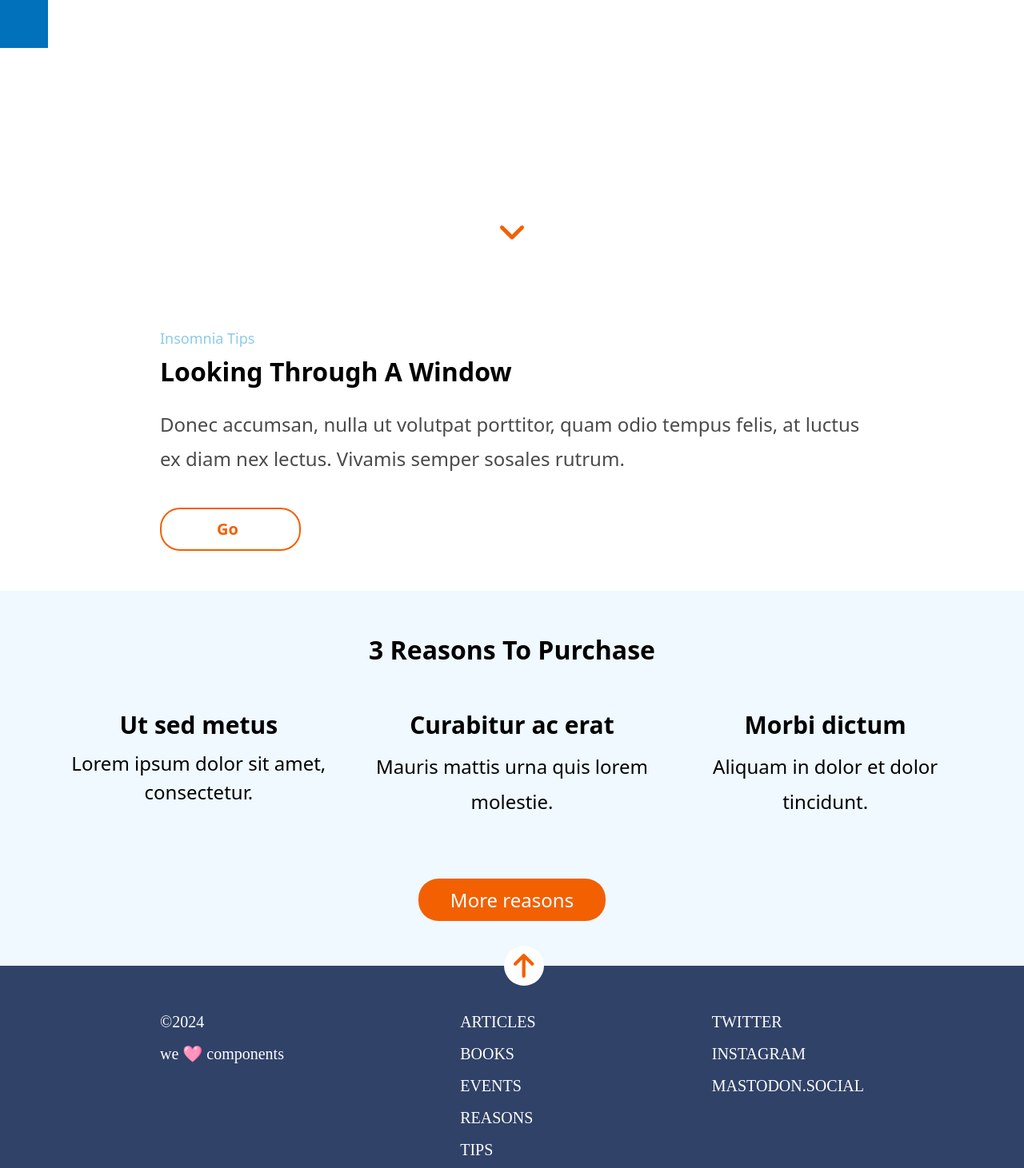
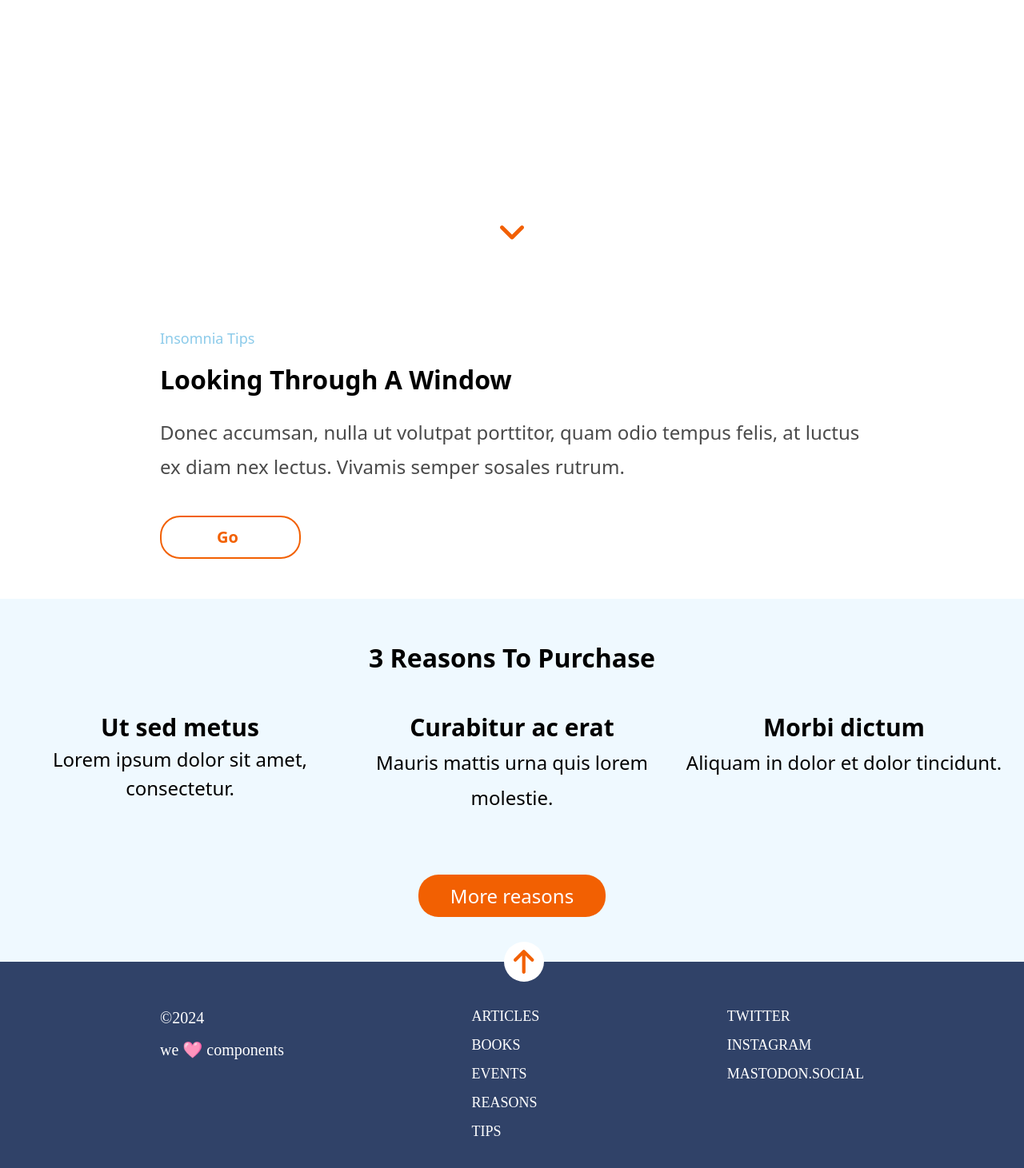
Before and after one commit to Adalab/modulo-1-evaluacion-final-Raquelcb24, a website built with Vite: page src/index.html in a window 1280 px wide. Shown: the top 1461 px of the page at 80% size. Built offline with nearby package versions, Linux system fonts and the light colour scheme; files whose address does not match are found by name.

Commit message:
versions updated

```diff
--- a/src/partials/header.html
+++ b/src/partials/header.html
@@ -1,9 +1,5 @@
 <header class="header">
-  <a class="header__burguer" href="https://adalab.es/">
-    <!-- <img class="header__burguer--mobile" src="../images/menu.png" alt="menu hamburguesa">
-    <img class="header__burguer--tablet" src="../images/menu3.png" alt="menu hamburguesa">
-    <img class="header__burguer--desktop" src="../images/ico-menu-pc.png" alt="menu hamburguesa"> -->
-  </a>
+  <a class="header__burguer" href="https://adalab.es/"></a>
   <nav class="nav" >
     <ul class="nav__menu">
       <li class="nav__menu--link"><a href="#">item1</a></li>
--- a/src/scss/layout/_footer.scss
+++ b/src/scss/layout/_footer.scss
@@ -42,6 +42,7 @@
       padding-bottom: 30px;
    }
    @media all and (min-width: 768px){
+
       display: flex;
       flex-direction: row;
       justify-content: space-between;
@@ -56,9 +57,11 @@
       }
       &__nav1{
          order:2;
+         font-size: 18px;
       }
       &__nav2{
          order:3;
+         font-size: 18px;
       }
       &__arrow{
          translate: (360px -50%);
--- a/src/scss/layout/_header.scss
+++ b/src/scss/layout/_header.scss
@@ -3,7 +3,6 @@
    &__burguer{
         position: fixed;
         background-image: url(../images/menu.png);
-        background-color: #0271bc;
         background-repeat: no-repeat;
         padding-left: 20px;
         padding-top: 20px;
@@ -17,6 +16,7 @@
 
         &__burguer{
             background-image: url(../images/menu3.png);
+
             padding-top: 35px;
             width: 45px;
             position: fixed;
--- a/src/scss/layout/_section2.scss
+++ b/src/scss/layout/_section2.scss
@@ -3,12 +3,14 @@
     padding-left: 15px;
     padding-right: 15px;
     padding-top: 35px;
-    padding-bottom: 100px;
+    padding-bottom: 50px;
 
 
     &__tips{
         color: #8ccbea;
         font-size: 15px;
+        padding-bottom: 10px;
+
 
     }
     &__title{
--- a/src/scss/layout/_section3.scss
+++ b/src/scss/layout/_section3.scss
@@ -18,7 +18,7 @@
         font-size: 18px;
         display: grid;
         grid-template-columns: 1fr 1fr;
-        grid-template-rows: 1fr 1fr 1fr 1fr;
+        grid-template-rows: 1fr 1fr 1fr;
     }
     &__article1{
         padding-bottom: 40px;
@@ -85,15 +85,17 @@
         }
             &__articles{
                 grid-template-columns: 1fr 1fr 1fr;
-                grid-template-rows:  2fr ;
+                grid-template-rows:  1fr ;
                 gap: 15px;
                 padding-bottom: 50px;
+                padding-left: 5px;
+                padding-right: 5px;
 
             }
                 &__article1{
                     grid-column: 1/2;
                     grid-row: 2/3;
-                    line-height: 2;
+                    line-height: 1.5;
                     &--h3{
                         font-size: 24px;
 
@@ -106,7 +108,7 @@
                 &__article2{
                     grid-column: 2/3;
                     grid-row: 2/3;
-                    line-height: 2;
+                    line-height: 1.5;
                     &--h3{
                         font-size: 24px;
                     }
@@ -117,7 +119,7 @@
                 &__article3{
                     grid-column: 3/4;
                     grid-row: 2/3;
-                    line-height: 2;
+                    line-height: 1.5;
                     &--h3{
                         font-size: 24px;
                     }
```
